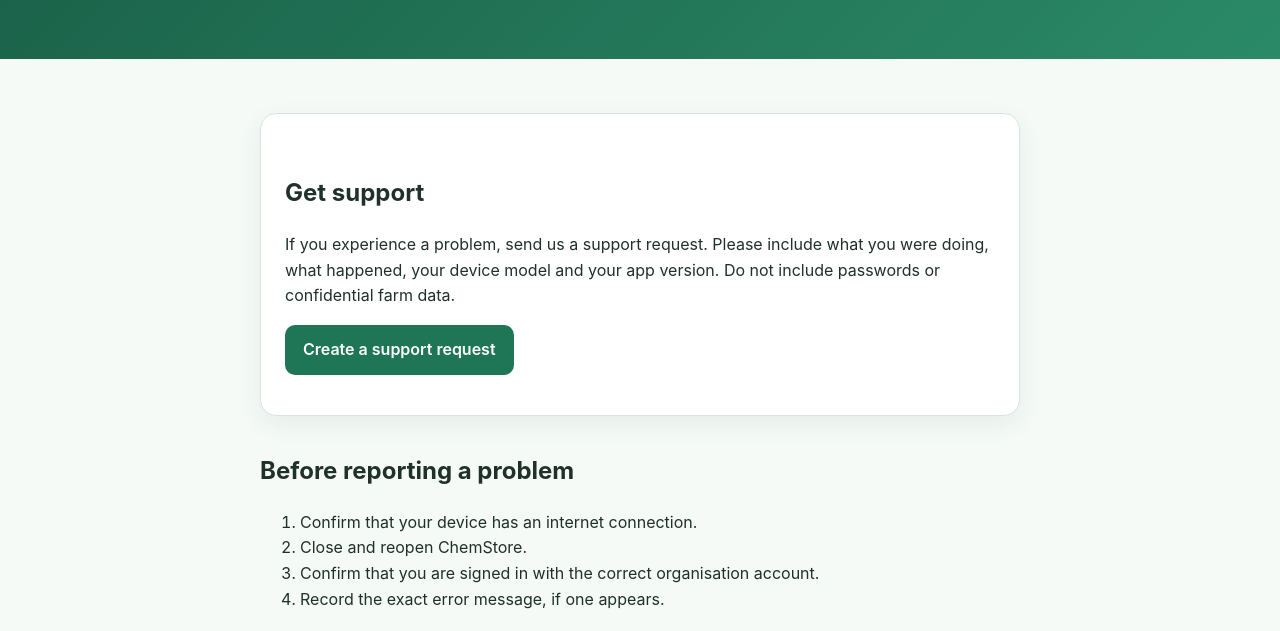
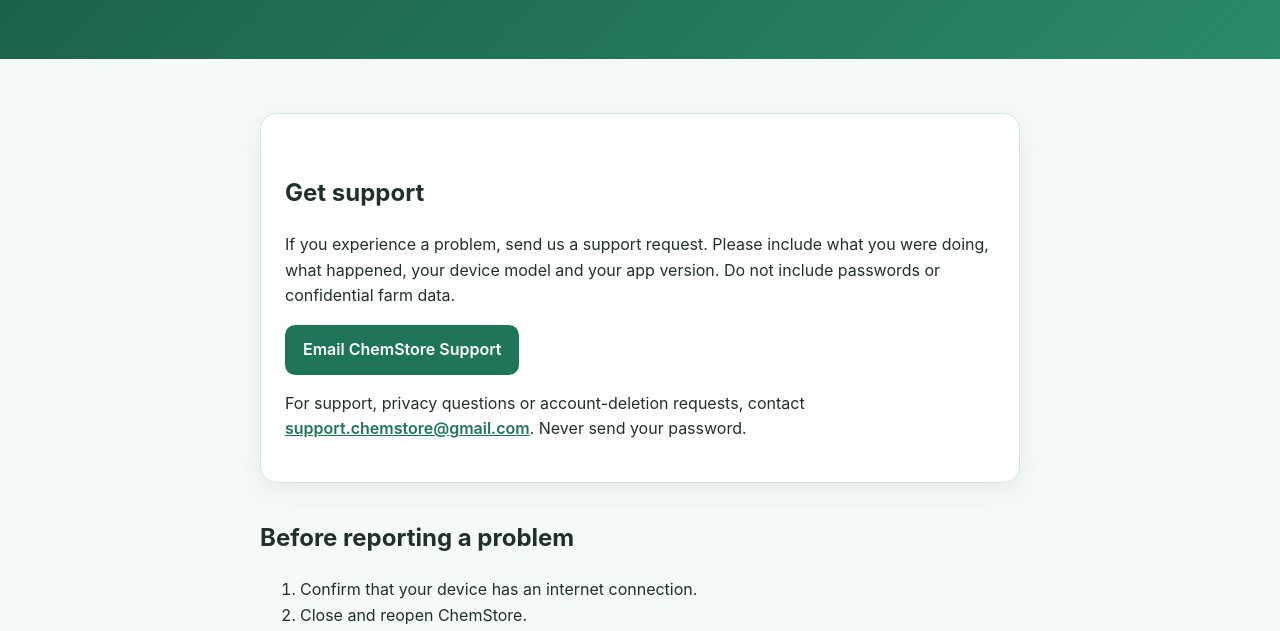
Before and after one commit to MarCron96/ChemStore-Support, a plain HTML site: page index.html in a window 1280 px wide. Shown: the part 159-790 px from the top of the page. Drawn offline with Linux system fonts and the light colour scheme.

Commit message:
Build 020 - Publish Private Support and Privacy Contact

```diff
--- a/index.html
+++ b/index.html
@@ -26,7 +26,8 @@
     <section class="card">
       <h2>Get support</h2>
       <p>If you experience a problem, send us a support request. Please include what you were doing, what happened, your device model and your app version. Do not include passwords or confidential farm data.</p>
-      <p><a class="button" href="https://github.com/MarCron96/ChemStore-Support/issues/new?template=support.yml">Create a support request</a></p>
+      <p><a class="button" href="mailto:support.chemstore@gmail.com">Email ChemStore Support</a></p>
+      <p>For support, privacy questions or account-deletion requests, contact <a href="mailto:support.chemstore@gmail.com">support.chemstore@gmail.com</a>. Never send your password.</p>
     </section>
     <section>
       <h2>Before reporting a problem</h2>
```
Also changed, not shown: privacy.html (+1 -1 lines).
